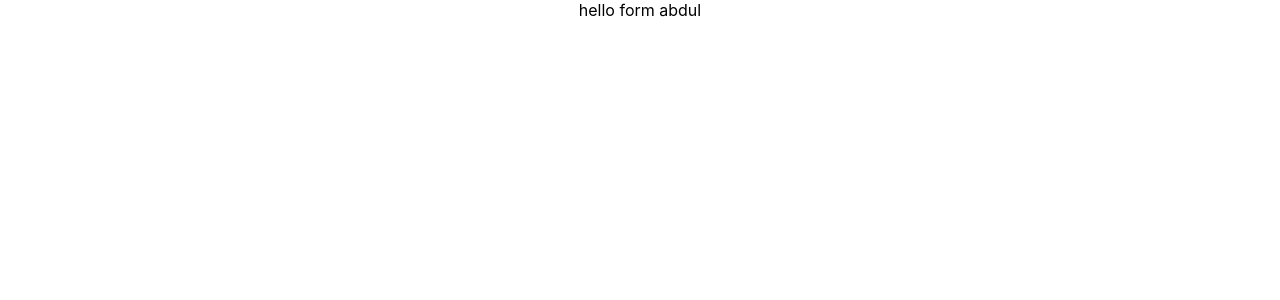
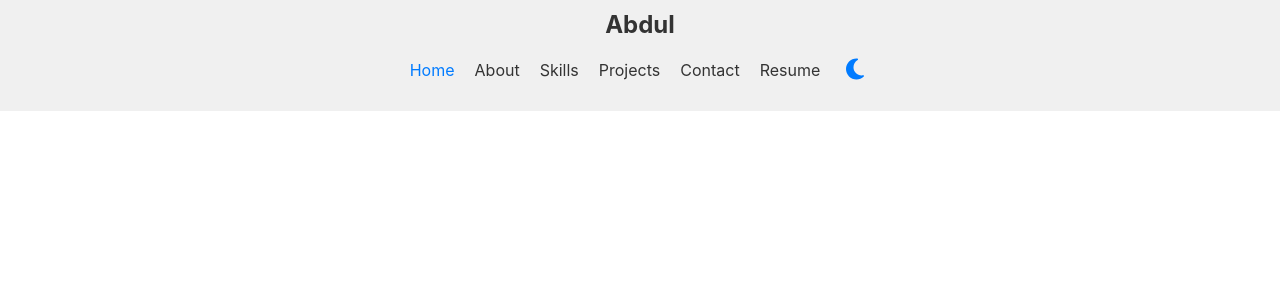
Before and after one commit to Md-abdul/Md-abdul.github.io, a React (Create React App) app: page / in a window 1280 px wide. Shown: the top 300 px of the page. Built offline with nearby package versions, Linux system fonts and the light colour scheme.

Commit message:
second commit

```diff
--- a/package.json
+++ b/package.json
@@ -4,12 +4,16 @@
   "version": "0.1.0",
   "private": true,
   "dependencies": {
+    "@fortawesome/free-solid-svg-icons": "^6.4.2",
+    "@fortawesome/react-fontawesome": "^0.2.0",
     "@testing-library/jest-dom": "^5.17.0",
     "@testing-library/react": "^13.4.0",
     "@testing-library/user-event": "^13.5.0",
+    "font-awesome": "^4.7.0",
     "react": "^18.2.0",
     "react-dom": "^18.2.0",
     "react-scripts": "5.0.1",
+    "styled-components": "^6.1.0",
     "web-vitals": "^2.1.4"
   },
   "scripts": {
--- a/src/App.js
+++ b/src/App.js
@@ -1,10 +1,10 @@
-import logo from './logo.svg';
-import './App.css';
+import "./App.css";
+import NavMenu from "./components/NavMenu";
 
 function App() {
   return (
     <div className="App">
-     hello form abdul
+      <NavMenu />
     </div>
   );
 }
--- /dev/null
+++ b/src/components/NavMenu.jsx
@@ -0,0 +1,115 @@
+import React, { useState } from "react";
+import styled from "styled-components";
+import { FontAwesomeIcon } from "@fortawesome/react-fontawesome";
+import { faSun, faMoon } from "@fortawesome/free-solid-svg-icons";
+
+const NavContainer = styled.nav`
+  background: ${(props) => (props.theme === "dark" ? "#333" : "#f0f0f0")};
+  color: ${(props) => (props.theme === "dark" ? "#fff" : "#333")};
+  padding: 10px;
+`;
+
+const Logo = styled.div`
+  h1 {
+    margin: 0;
+  }
+`;
+
+const NavList = styled.ul`
+  list-style: none;
+  padding: 0;
+  display: flex;
+  justify-content: center;
+  align-items: center;
+`;
+
+const NavItem = styled.li`
+  margin: 0 10px;
+`;
+
+const NavLink = styled.a`
+  text-decoration: none;
+  color: inherit;
+
+  &.home {
+    color: ${(props) => (props.theme === "dark" ? "#ff8c00" : "#007bff")};
+  }
+
+  &.dark-mode {
+    cursor: pointer;
+    color: ${(props) => (props.theme === "dark" ? "#007bff" : "#ff8c00")};
+  }
+`;
+
+const ThemeToggle = styled.button`
+  background: none;
+  border: none;
+  cursor: pointer;
+  color: ${(props) => (props.theme === "dark" ? "#ff8c00" : "#007bff")};
+  font-size: 24px;
+`;
+
+const NavMenu = () => {
+  const [theme, setTheme] = useState("light");
+
+  const toggleTheme = () => {
+    setTheme(theme === "light" ? "dark" : "light");
+  };
+
+  return (
+    <NavContainer id="nav-menu">
+      <Logo id="nav-logo">
+        <h1>Abdul</h1>
+      </Logo>
+      <NavList id="nav-header">
+        <NavItem id="nav-links">
+          <NavLink className="nav-link home" href="#home">
+            Home
+          </NavLink>
+        </NavItem>
+        <NavItem>
+          <NavLink className="nav-link about" href="#about">
+            About
+          </NavLink>
+        </NavItem>
+        <NavItem>
+          <NavLink className="nav-link skills" href="#skills">
+            Skills
+          </NavLink>
+        </NavItem>
+        <NavItem>
+          <NavLink className="nav-link projects" href="#projects">
+            Projects
+          </NavLink>
+        </NavItem>
+        <NavItem>
+          <NavLink className="nav-link contact" href="#contact">
+            Contact
+          </NavLink>
+        </NavItem>
+        <NavItem>
+          <NavLink
+            className={`nav-link resume ${theme === "dark" ? "dark-mode" : ""}`}
+            id="resume-button-1"
+            download
+            target="_blank"
+            href="assets/resume/Md-Abdul-Qadir-Resume.pdf"
+          >
+            Resume
+          </NavLink>
+        </NavItem>
+        <NavItem>
+          <ThemeToggle theme={theme} onClick={toggleTheme}>
+            {theme === "light" ? (
+              <FontAwesomeIcon icon={faMoon} />
+            ) : (
+              <FontAwesomeIcon icon={faSun} />
+            )}
+          </ThemeToggle>
+        </NavItem>
+      </NavList>
+    </NavContainer >
+  );
+};
+
+export default NavMenu;
```
Also changed, not shown: 1 other file (tests, documents, lock files or other folders).
